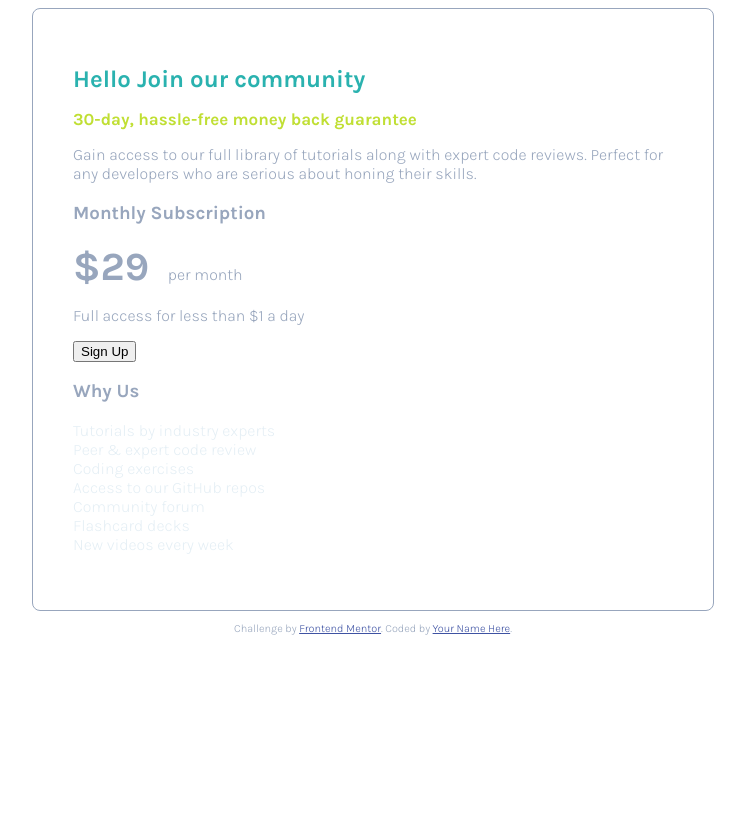
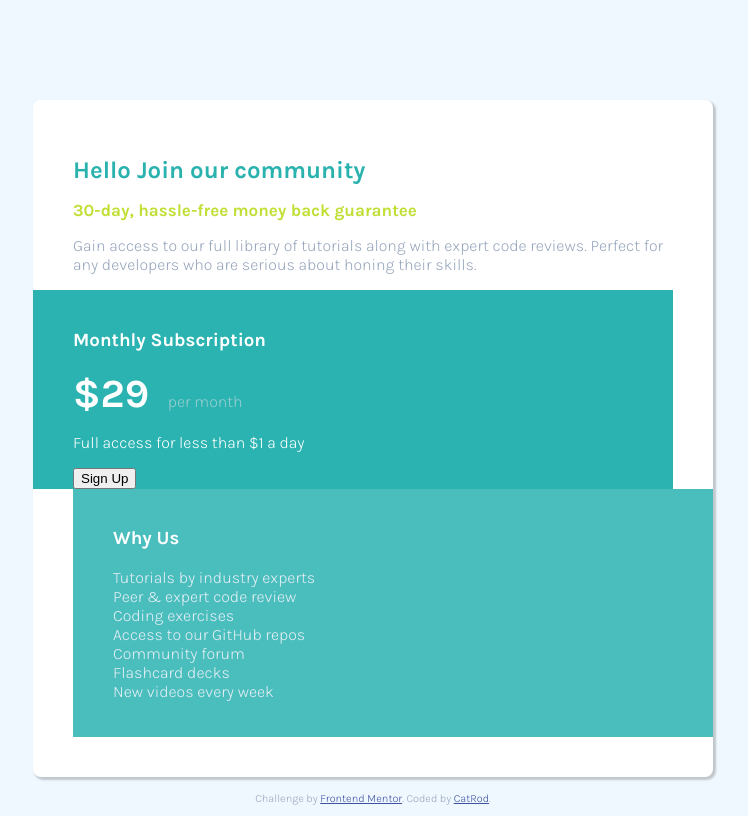
Before and after one commit to CatRod/single-price-grid-component-master, a plain HTML site: page index.html in a window 1280 px wide. Shown: the whole page, without its empty margins (267-1015 px from the left). Drawn offline with Linux system fonts and the light colour scheme.

Commit message:
css changes

```diff
--- a/index.html
+++ b/index.html
@@ -4,7 +4,7 @@
     <meta charset="UTF-8" />
     <meta name="viewport" content="width=device-width, initial-scale=1.0" />
     <!-- displays site properly based on user's device -->
-    <link rel="stylesheet" type="text/css" href="styles.css" media="screen" />
+
     <link
       rel="icon"
       type="image/png"
@@ -17,6 +17,7 @@
       href="https://fonts.googleapis.com/css2?family=Karla:ital,wght@0,200..800;1,200..800&display=swap"
       rel="stylesheet"
     />
+    <link rel="stylesheet" type="text/css" href="styles.css" media="screen" />
 
     <title>CatRod | Single Price Grid Component</title>
   </head>
@@ -31,8 +32,8 @@
           skills.
         </p>
       </div>
-      <div class="row">
-        <div class="col">
+
+      <div class="subscription">
         <h3>Monthly Subscription</h3>
         <p>
           <span class="price">&dollar;29</span>
@@ -41,7 +42,7 @@
         <p>Full access for less than &dollar;1 a day</p>
         <button>Sign Up</button>
       </div>
-        <div class="col">
+      <div class="whyus">
         <h3>Why Us</h3>
         <ul>
           <li>Tutorials by industry experts</li>
@@ -54,13 +55,12 @@
         </ul>
       </div>
     </div>
-    </div>
     <footer>
       <p class="attribution">
         Challenge by
         <a href="https://www.frontendmentor.io?ref=challenge" target="_blank"
           >Frontend Mentor</a
-        >. Coded by <a href="#">Your Name Here</a>.
+        >. Coded by <a href="https://github.com/CatRod">CatRod</a>.
       </p>
     </footer>
   </body>
--- a/styles.css
+++ b/styles.css
@@ -13,16 +13,34 @@ body {
   font-style: normal;
   font-size: 16px;
   color: hsl(218, 22%, 67%);
+  background-color: aliceblue;
 }
 
 .container {
   display: block;
   margin: 0 auto;
+  margin-top: 100px;
   padding: 40px;
-  border-style: solid;
+  border-style: none;
   border-width: 1px;
   border-radius: 8px;
+  box-shadow: 2px 2px 2px 1px rgb(0 0 0 / 20%);
   max-width: 600px;
+  background-color: white;
+}
+.subscription {
+  background-color: #2ab3b1;
+  color: white;
+  padding-left: 40px;
+  padding-top: 20px;
+  margin-left: -40px;
+}
+.whyus {
+  background-color: #4abdbd;
+  color: white;
+  margin-right: -40px;
+  padding: 20px;
+  padding-left: 40px;
 }
 
 h1 {
@@ -41,7 +59,7 @@ h2 {
 }
 .month {
   margin-left: 15px;
-  color: hsl(218, 22%, 67%);
+  color: #98ced0;
 }
 
 li {
@@ -49,3 +67,7 @@ li {
   list-style: none;
   margin-left: -40px;
 }
+
+footer {
+  margin-top: 15px;
+}
```
Lines whose indentation alone changed are shown as unchanged.
